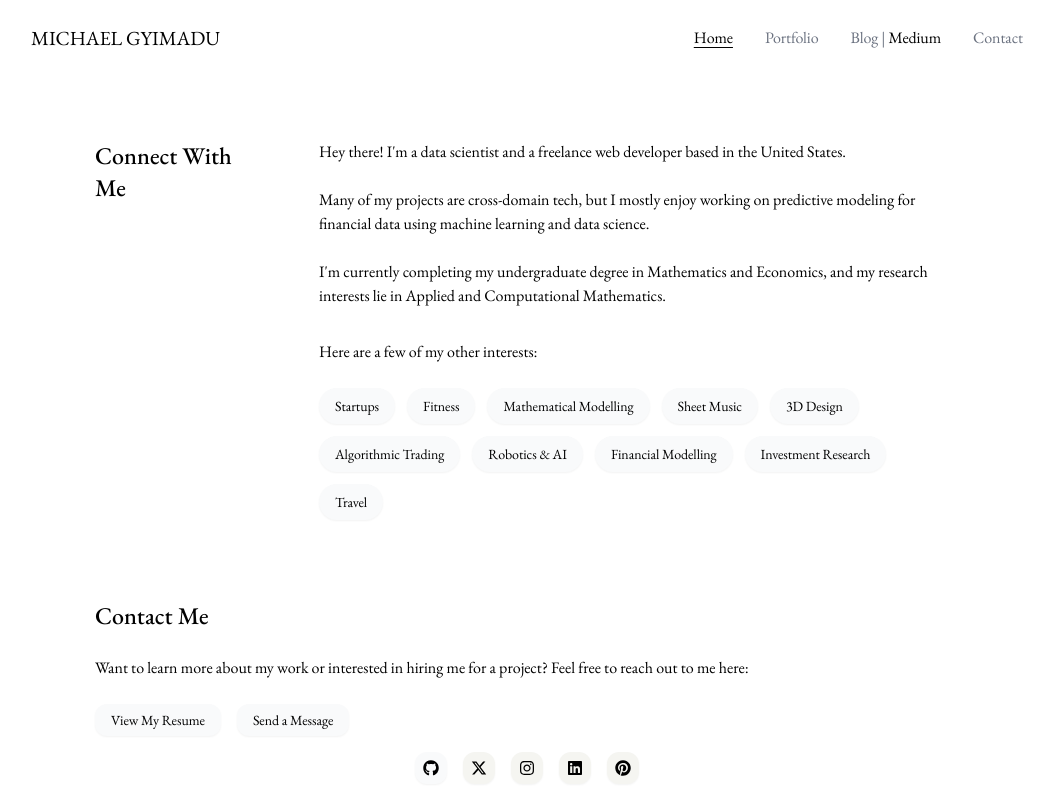
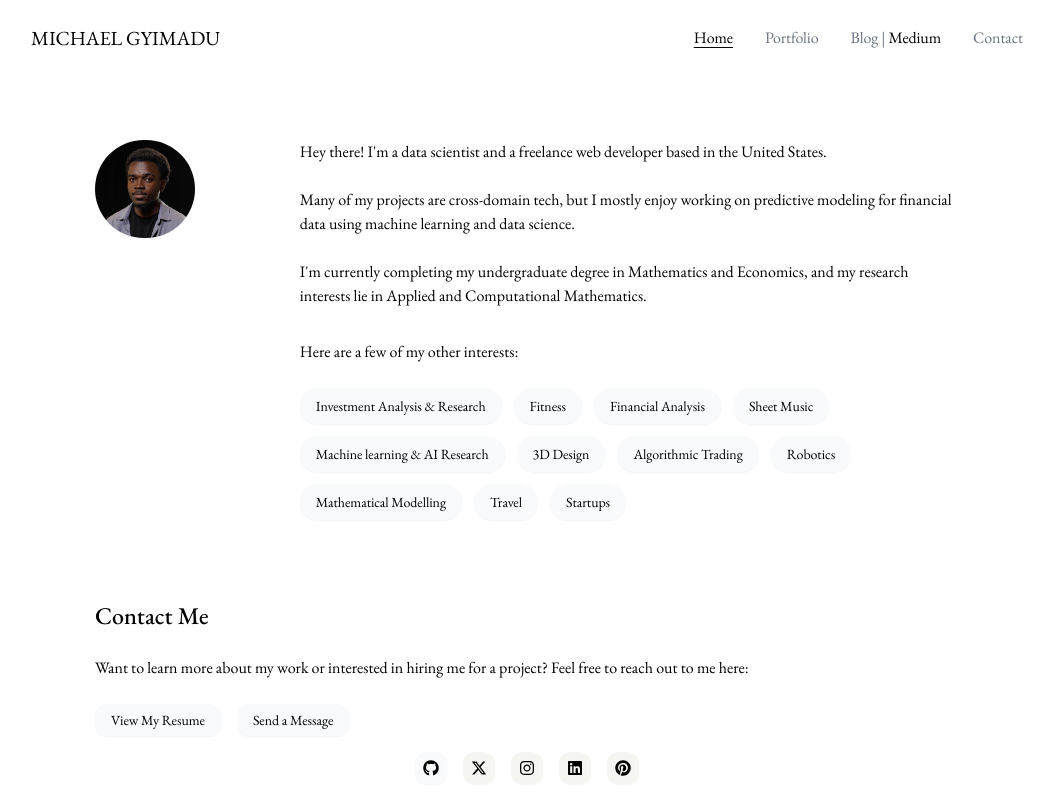
Before and after one commit to gyimadu/portfolio, a Next.js app: page / in a window 1280 px wide. Shown: the top 800 px of the page, without its empty margins (113-1167 px from the left). Built offline with nearby package versions, Linux system fonts and the light colour scheme.

Commit message:
added a new profile picture for large screens and updated interests section

```diff
--- a/src/app/page.tsx
+++ b/src/app/page.tsx
@@ -3,20 +3,22 @@ import Header from '@/components/Header';
 import { FaGithub, FaInstagram, FaLinkedin, FaPinterest } from 'react-icons/fa';
 import { FaXTwitter } from 'react-icons/fa6';
 import Link from 'next/link';
+import Image from 'next/image';
 
 export default function Home() {
 
   const interests = [
-    "Startups",
+    "Investment Analysis & Research",
     "Fitness",
-    "Mathematical Modelling",
+    "Financial Analysis",
     "Sheet Music",
+    "Machine learning & AI Research",
     "3D Design",
     "Algorithmic Trading",
-    "Robotics & AI",
-    "Financial Modelling",
-    "Investment Research",
+    "Robotics",
+    "Mathematical Modelling",
     "Travel",
+    "Startups",
   ];
 
   return (
@@ -25,16 +27,16 @@ export default function Home() {
       <main className="max-w-4xl mx-auto px-8 sm:px-4 py-16">
         <section className="mb-12">
           <div className="mb-10">
-            <div className="flex flex-col lg:flex-row lg:gap-16 lg:items-start">
+            <div className="flex flex-col lg:flex-row lg:gap-10 lg:items-start">
               <div className="flex flex-col items-left lg:mb-0 lg:w-1/5 lg:sticky lg:top-24">
-                {/*<Image
-                  src="/profile.jpeg"
+                <Image
+                  src="/profile1.jpeg"
                   alt="Michael Gyimadu"
-                  width={80}
-                  height={80}
-                  className="w-20 h-20 ounded-full object-cover shadow-sm mb-5"
-                />*/}
-                <div className='text-xl font-medium sm:text-2xl lg:text-2xl mb-6 text-black'>Connect With Me</div>
+                  width={100}
+                  height={100}
+                  className="w-30 h-30 rounded-full object-cover shadow-sm mb-5 hidden lg:block"
+                />
+                {/*<div className='text-xl font-medium sm:text-2xl lg:text-2xl mb-6 text-black'>Connect With Me</div>*/}
               </div>
 
               <div className="lg:w-4/5">
```
Also changed, not shown: public/profile1.jpeg (added).
